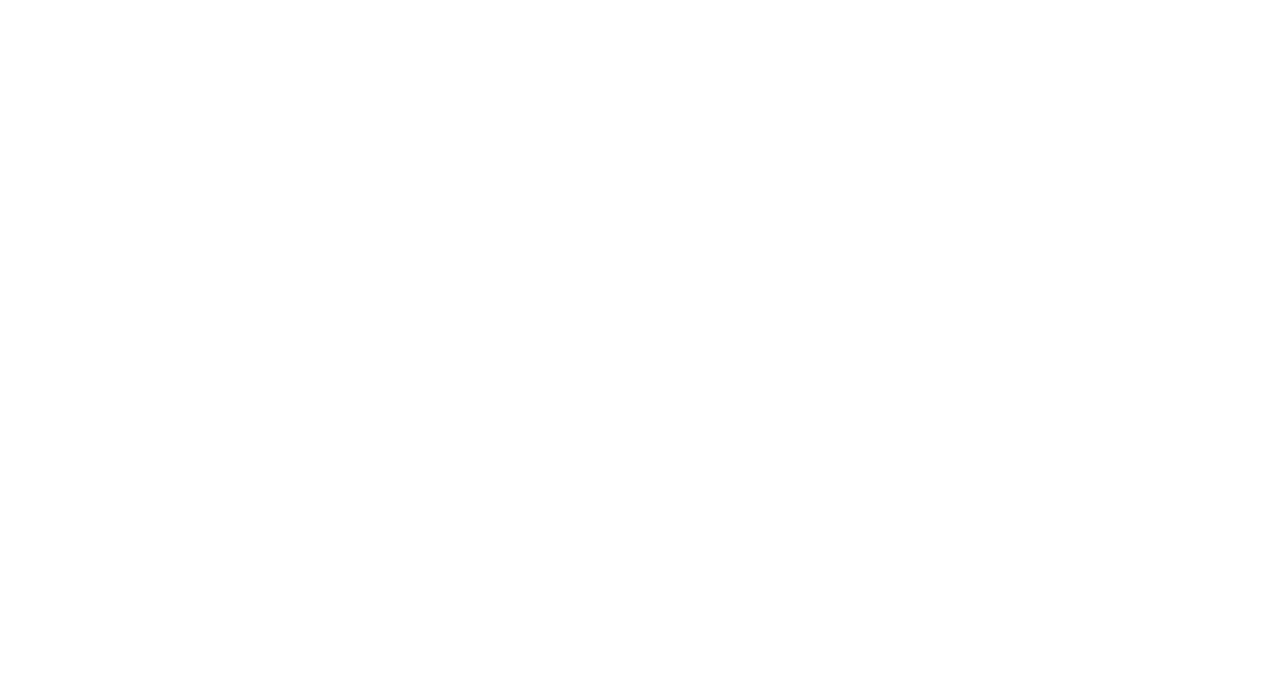
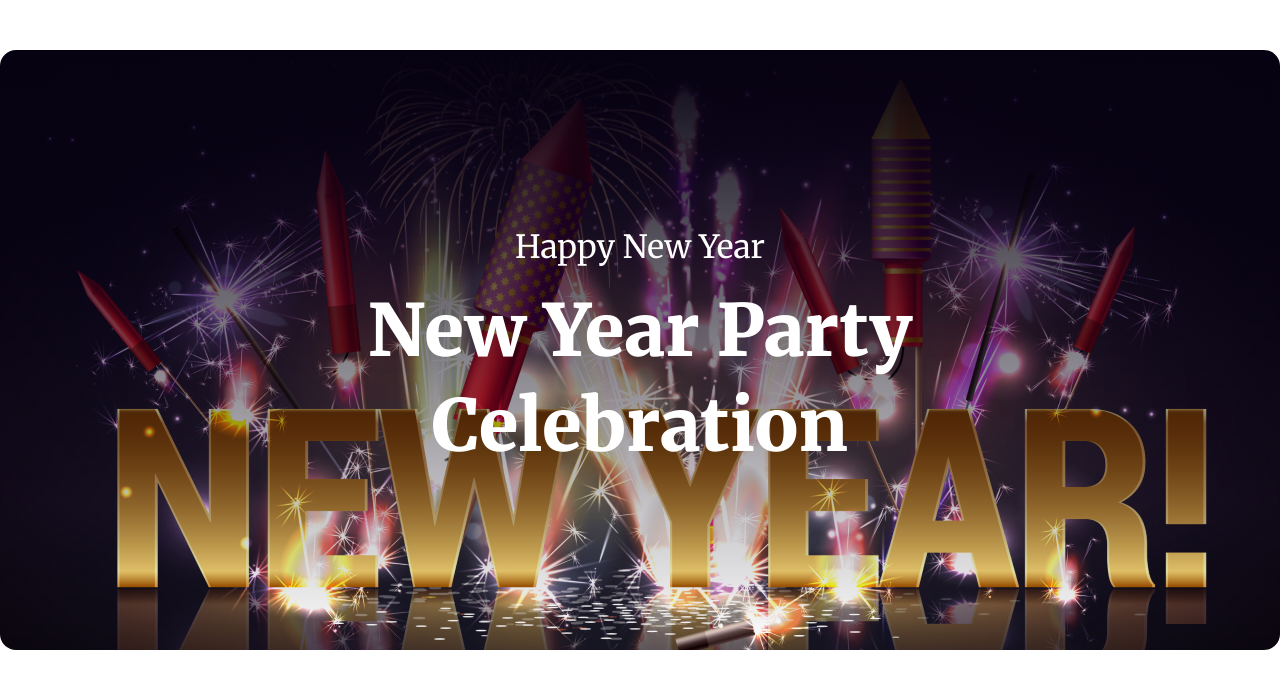
Before and after one commit to SayedSheikh/new-year-offer, a plain HTML site: page index.html in a window 1280 px wide. Drawn offline with Linux system fonts and the light colour scheme.

Commit message:
header style added

```diff
--- a/index.html
+++ b/index.html
@@ -4,7 +4,24 @@
     <meta charset="UTF-8" />
     <meta name="viewport" content="width=device-width, initial-scale=1.0" />
     <title>New-year-offer</title>
+    <link rel="preconnect" href="https://fonts.googleapis.com" />
+    <link rel="preconnect" href="https://fonts.gstatic.com" crossorigin />
+    <link
+      href="https://fonts.googleapis.com/css2?family=Inter:ital,opsz,wght@0,14..32,100..900;1,14..32,100..900&family=Merriweather:ital,wght@0,300;0,400;0,700;0,900;1,300;1,400;1,700;1,900&display=swap"
+      rel="stylesheet" />
     <link rel="stylesheet" href="style.css" />
   </head>
-  <body></body>
+  <body>
+    <header>
+      <div class="hero">
+        <h3 class="text-center">Happy New Year</h3>
+        <h1 class="text-center">
+          New Year Party<br />
+          Celebration
+        </h1>
+      </div>
+    </header>
+    <main></main>
+    <footer></footer>
+  </body>
 </html>
--- a/style.css
+++ b/style.css
@@ -0,0 +1,40 @@
+* {
+  margin: 0;
+  padding: 0;
+}
+
+/* primary styles */
+.text-center {
+  text-align: center;
+}
+/* header section style */
+
+.hero {
+  width: 1280px;
+  height: 600px;
+  display: flex;
+  flex-direction: column;
+  align-items: center;
+  justify-content: center;
+  border-radius: 16px;
+  background: linear-gradient(180deg, #070211 0%, rgba(7, 2, 17, 0) 100%),
+    url(./images/Banner\ Image.png);
+  background-position: center;
+  margin: 0 auto;
+  margin-top: 50px;
+  margin-bottom: 120px;
+}
+.hero h1 {
+  font-family: Merriweather;
+  font-size: 72px;
+  font-weight: 900;
+  line-height: 95px;
+  color: white;
+}
+.hero h3 {
+  font-family: Merriweather;
+  font-size: 32px;
+  font-weight: 400;
+  margin-bottom: 16px;
+  color: white;
+}
```
